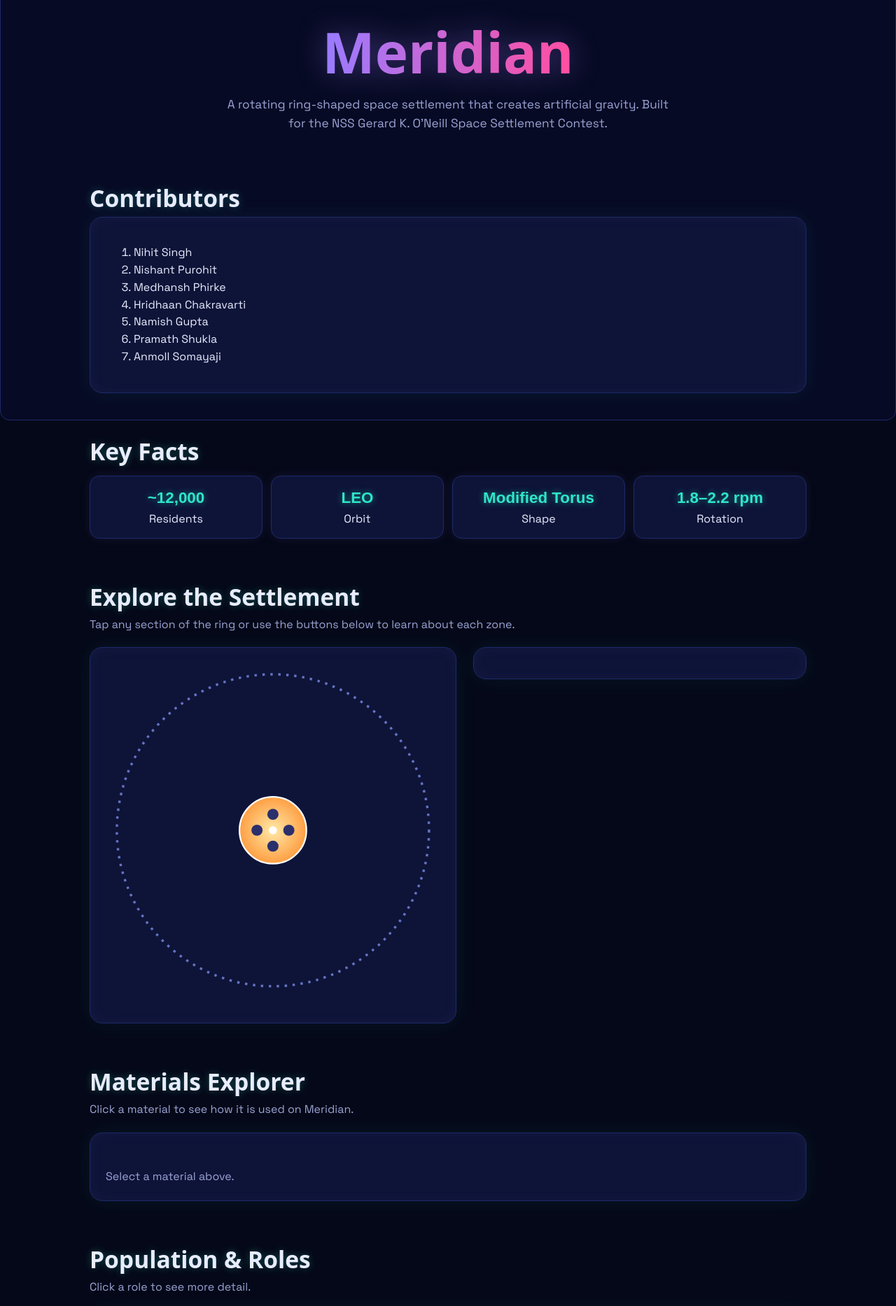
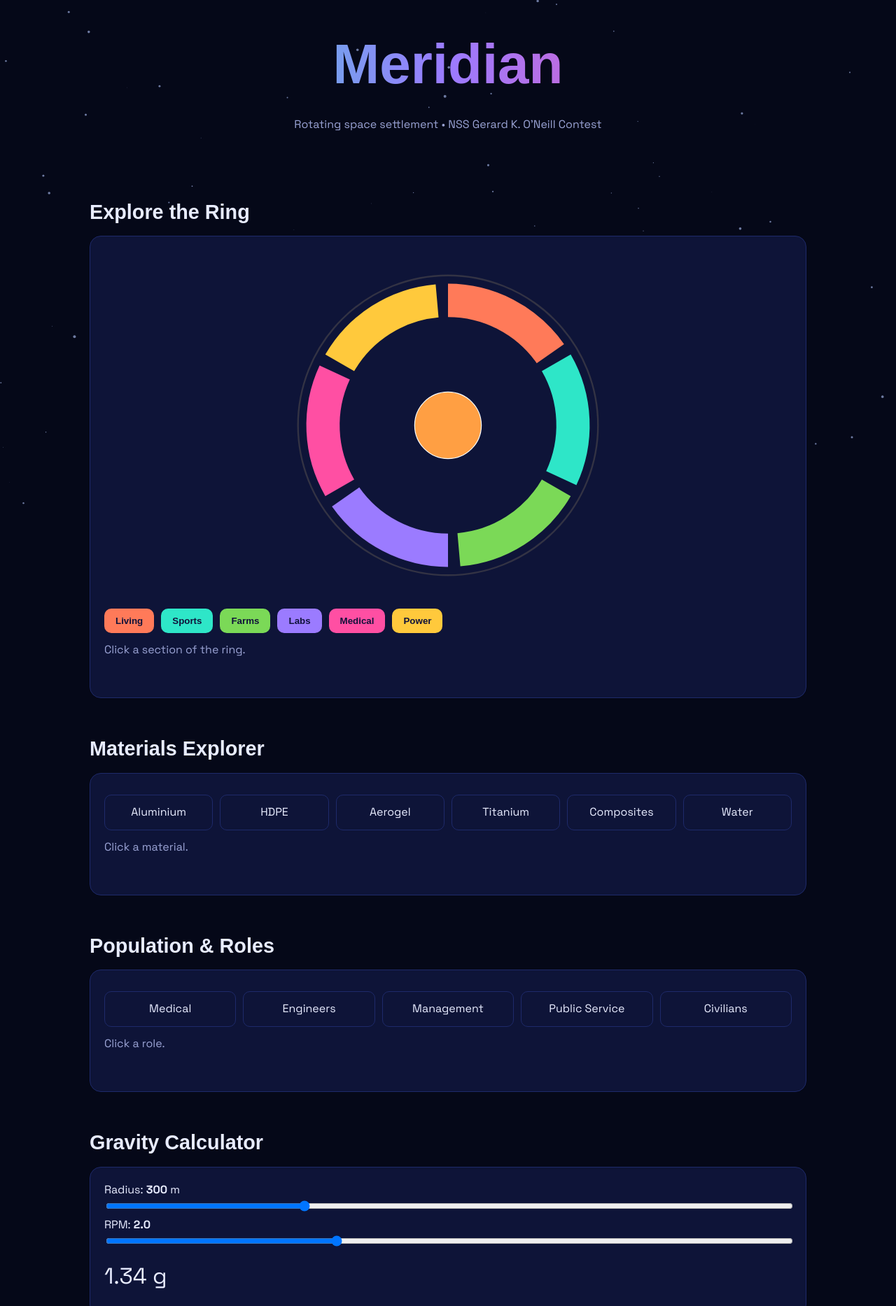
Before and after one commit to meridianspace-nss/meridian, a plain HTML site: page index.html in a window 1280 px wide. Shown: the part 40-1907 px from the top of the page at 70% size. Drawn offline with Linux system fonts and the light colour scheme; a web font is replaced by a local one.

Commit message:
Update index.html

```diff
--- a/index.html
+++ b/index.html
@@ -2,71 +2,31 @@
 <html lang="en">
 <head>
 <meta charset="utf-8">
-<meta name="viewport" content="width=device-width, initial-scale=1, viewport-fit=cover">
+<meta name="viewport" content="width=device-width, initial-scale=1">
 <title>Meridian Space Settlement</title>
 <link href="https://fonts.googleapis.com/css2?family=Unbounded:wght@500;700&family=Space+Grotesk:wght@400;500;700&display=swap" rel="stylesheet">
 <style>
-:root{--bg:#050818;--text:#e8ecff;--mut:#9aa3d4;--card:#0e1438;--line:#1e2a6a;--teal:#2ee6c8;--pink:#ff4fa3;--sun:#ffc93c;--vio:#9b7bff;--coral:#ff7a59}
+:root{--bg:#050818;--text:#e8ecff;--mut:#9aa3d4;--card:#0e1438;--line:#1e2a6a;--teal:#2ee6c8;--pink:#ff4fa3;--sun:#ffc93c;--vio:#9b7bff}
 *{box-sizing:border-box}
-html{scroll-padding-top:20px}
-body{margin:0;background:var(--bg);color:var(--text);font-family:'Space Grotesk',system-ui,sans-serif;line-height:1.55;overflow-x:hidden}
+body{margin:0;background:var(--bg);color:var(--text);font-family:'Space Grotesk',sans-serif;line-height:1.55}
 #particles{position:fixed;inset:0;z-index:-1;pointer-events:none}
-h1,h2,h3{font-family:'Unbounded',system-ui,sans-serif;margin:0;line-height:1.15}
-main{max-width:1060px;margin:0 auto;padding:28px 18px 80px}
-.hero{text-align:center;padding:40px 0 10px}
-.hero h1{font-size:clamp(2.6rem,8vw,5rem);background:linear-gradient(90deg,var(--teal),var(--vio),var(--pink),var(--sun));-webkit-background-clip:text;background-clip:text;color:transparent;filter:drop-shadow(0 0 20px rgba(155,123,255,.4))}
-.hero p{max-width:640px;margin:16px auto 0;color:var(--mut);font-size:1.08rem}
-section{margin-top:64px}
-h2{font-size:clamp(1.5rem,4.5vw,2.1rem);margin-bottom:8px;text-shadow:0 0 12px rgba(46,230,200,.3)}
-.sub{color:var(--mut);margin:0 0 20px;max-width:700px}
-.grid{display:grid;grid-template-columns:minmax(0,1.1fr) minmax(0,1fr);gap:24px;align-items:start}
-@media(max-width:760px){.grid{grid-template-columns:1fr}}
-.card{background:var(--card);border:1px solid var(--line);border-radius:18px;padding:22px;box-shadow:0 0 30px rgba(46,230,200,.08),inset 0 0 20px rgba(155,123,255,.05)}
-svg{width:100%;height:auto;display:block}
-#ring{transform-origin:210px 210px;animation:spin 22s linear infinite}
-@keyframes spin{to{transform:rotate(360deg)}}
-.seg{cursor:pointer;transition:stroke-width .2s,filter .2s}
-.seg:hover,.seg.on{stroke-width:56;filter:brightness(1.3) drop-shadow(0 0 8px currentColor)}
-.port{cursor:pointer}
-.legend{display:flex;flex-wrap:wrap;gap:8px;margin-top:14px}
-.chip{border:2px solid var(--c);background:transparent;color:var(--text);padding:7px 14px;border-radius:99px;font:inherit;font-size:.9rem;cursor:pointer;transition:.2s}
-.chip.on,.chip:hover{background:var(--c);color:#10123a;box-shadow:0 0 12px var(--c)}
-:focus-visible{outline:3px solid var(--sun);outline-offset:3px}
-#info h3{font-size:1.3rem;margin:0 0 10px;color:var(--c,var(--teal))}
-#info ul{padding-left:18px;color:var(--mut);margin:12px 0 0}
-.sliders label{display:flex;justify-content:space-between;font-weight:600;margin-top:16px}
-input[type=range]{width:100%;accent-color:var(--vio);margin-top:4px}
-.big{font-family:'Unbounded',sans-serif;font-size:clamp(2.2rem,6vw,3.2rem);margin:10px 0 0;text-shadow:0 0 15px rgba(46,230,200,.5)}
-.bar{height:18px;border-radius:99px;background:linear-gradient(90deg,var(--vio),var(--teal),var(--sun),var(--coral));position:relative;margin-top:12px;box-shadow:0 0 15px rgba(155,123,255,.4)}
-.bar i{position:absolute;top:-6px;width:6px;height:30px;border-radius:4px;background:var(--text);transform:translateX(-50%);transition:left .25s}
-.btns{display:flex;flex-wrap:wrap;gap:10px;margin-top:16px}
-button.b{border:0;border-radius:12px;padding:11px 18px;font:inherit;font-weight:700;cursor:pointer;color:#10123a;background:var(--teal);transition:.15s;box-shadow:0 0 12px rgba(46,230,200,.4)}
-button.b:hover{filter:brightness(1.1);box-shadow:0 0 18px rgba(46,230,200,.6)}
-button.b.alt{background:var(--pink);box-shadow:0 0 12px rgba(255,79,163,.4)}
-button.b.sun{background:var(--sun);box-shadow:0 0 12px rgba(255,201,60,.4)}
-button.b.off{background:var(--line);color:var(--text);box-shadow:none}
-.formula{font-family:'Unbounded',sans-serif;font-size:1.15rem;color:var(--sun);margin:0 0 8px;text-shadow:0 0 10px rgba(255,201,60,.5)}
-canvas{width:100%;height:auto;border-radius:14px;background:#070a24;display:block;border:1px solid var(--line)}
-.stat{margin-top:12px;color:var(--mut);min-height:1.6em}
-.two{display:grid;grid-template-columns:1fr 1fr;gap:16px;margin-top:20px}
-@media(max-width:700px){.two{grid-template-columns:1fr}}
-.two .card h3{margin:0 0 8px;font-size:1.1rem}
-.two .card p{margin:0;color:var(--mut)}
-#m3d{border-radius:18px;overflow:hidden;border:1px solid var(--line);background:#050a24;touch-action:pan-y;cursor:grab;line-height:0;box-shadow:0 0 30px rgba(46,230,200,.1)}
-#m3d:active{cursor:grabbing}
-.zoom{display:flex;align-items:center;gap:12px;margin-top:16px;font-weight:600}
-.zoom input{flex:1}
-footer{margin-top:70px;text-align:center;color:var(--mut);font-size:.92rem}
-@media(prefers-reduced-motion:reduce){#ring{animation:none}}
-.facts{display:grid;grid-template-columns:repeat(auto-fit,minmax(160px,1fr));gap:12px;margin-top:16px}
-.fact{background:var(--card);border:1px solid var(--line);border-radius:14px;padding:14px;text-align:center;box-shadow:0 0 15px rgba(155,123,255,.1)}
-.fact strong{display:block;font-family:'Unbounded',sans-serif;font-size:1.4rem;color:var(--teal);text-shadow:0 0 10px rgba(46,230,200,.5)}
-.mat-grid{display:grid;grid-template-columns:repeat(auto-fit,minmax(140px,1fr));gap:10px;margin-top:12px}
-.mat-btn{background:var(--card);border:1px solid var(--line);border-radius:12px;padding:12px;text-align:center;cursor:pointer;transition:.2s}
-.mat-btn:hover,.mat-btn.on{border-color:var(--teal);box-shadow:0 0 12px rgba(46,230,200,.4)}
-.risk-card{cursor:pointer;transition:.2s}
-.risk-card:hover{transform:translateY(-3px);box-shadow:0 8px 25px rgba(46,230,200,.15)}
-#job-detail{min-height:80px;margin-top:12px}
+main{max-width:1060px;margin:0 auto;padding:30px 18px 80px}
+.hero{text-align:center;padding:40px 0}
+.hero h1{font-family:'Unbounded',sans-serif;font-size:clamp(2.5rem,8vw,5rem);background:linear-gradient(90deg,var(--teal),var(--vio),var(--pink));-webkit-background-clip:text;background-clip:text;color:transparent;margin:0}
+.hero p{color:var(--mut);max-width:600px;margin:12px auto 0}
+section{margin-top:50px}
+h2{font-family:'Unbounded',sans-serif;font-size:1.8rem;margin:0 0 12px}
+.card{background:var(--card);border:1px solid var(--line);border-radius:16px;padding:20px;margin-top:12px}
+.btns{display:flex;flex-wrap:wrap;gap:10px;margin:12px 0}
+button{border:0;border-radius:10px;padding:10px 16px;font-weight:700;cursor:pointer;background:var(--teal);color:#10123a}
+button:hover{filter:brightness(1.1)}
+.mat-grid,.job-grid{display:grid;grid-template-columns:repeat(auto-fit,minmax(140px,1fr));gap:10px;margin-top:10px}
+.mat-btn,.job-btn{background:var(--card);border:1px solid var(--line);border-radius:10px;padding:12px;text-align:center;cursor:pointer}
+.mat-btn:hover,.job-btn:hover,.on{border-color:var(--teal);box-shadow:0 0 10px rgba(46,230,200,.4)}
+#info,#mat-info,#job-detail{margin-top:12px;color:var(--mut);min-height:60px}
+svg{width:100%;max-width:500px;display:block;margin:0 auto}
+.seg{cursor:pointer}
+.seg:hover,.seg.on{filter:brightness(1.3)}
 </style>
 </head>
 <body>
@@ -74,171 +34,163 @@ footer{margin-top:70px;text-align:center;color:var(--mut);font-size:.92rem}
 <main>
 <header class="hero">
 <h1>Meridian</h1>
-<p>A rotating ring-shaped space settlement that creates artificial gravity. Built for the NSS Gerard K. O’Neill Space Settlement Contest.</p>
+<p>Rotating space settlement • NSS Gerard K. O’Neill Contest</p>
 </header>
 
 <section>
-<h2>Contributors</h2>
+<h2>Explore the Ring</h2>
 <div class="card">
-<ol>
-<li>Nihit Singh</li>
-<li>Nishant Purohit</li>
-<li>Medhansh Phirke</li>
-<li>Hridhaan Chakravarti</li>
-<li>Namish Gupta</li>
-<li>Pramath Shukla</li>
-<li>Anmoll Somayaji</li>
-</ol>
-</div>
-</section>
-
-<section>
-<h2>Key Facts</h2>
-<div class="facts">
-<div class="fact"><strong>~12,000</strong>Residents</div>
-<div class="fact"><strong>LEO</strong>Orbit</div>
-<div class="fact"><strong>Modified Torus</strong>Shape</div>
-<div class="fact"><strong>1.8–2.2 rpm</strong>Rotation</div>
-</div>
-</section>
-
-<section>
-<h2>Explore the Settlement</h2>
-<p class="sub">Tap any section of the ring or use the buttons below to learn about each zone.</p>
-<div class="grid">
-<div class="card">
-<svg viewBox="0 0 420 420" role="img" aria-label="Top view of the Meridian ring with six sections and a central docking hub">
-<defs><radialGradient id="hubg"><stop offset="0" stop-color="#ffe9a8"/><stop offset="1" stop-color="#ff9f43"/></radialGradient></defs>
-<circle cx="210" cy="210" r="196" fill="none" stroke="#8b9cff" stroke-width="3" stroke-dasharray="3 7" opacity=".7"/>
-<g id="ring">
-<g id="spokes" stroke="#8b9cff" stroke-width="3" opacity=".6"></g>
-<g id="segs" fill="none" stroke-linecap="butt" stroke-width="44"></g>
-</g>
-<g id="lasers"></g>
-<g class="port" id="hub" tabindex="0" role="button" aria-label="Docking hub">
-<circle cx="210" cy="210" r="42" fill="url(#hubg)" stroke="#fff" stroke-width="2"/>
-<g fill="#2b2f6b"><circle cx="210" cy="190" r="7"/><circle cx="230" cy="210" r="7"/><circle cx="210" cy="230" r="7"/><circle cx="190" cy="210" r="7"/></g>
-<circle cx="210" cy="210" r="5" fill="#fff"/>
-</g>
+<svg viewBox="0 0 420 420">
+<circle cx="210" cy="210" r="180" fill="none" stroke="#334" stroke-width="2"/>
+<g id="segs"></g>
+<circle id="hub" cx="210" cy="210" r="40" fill="#ff9f43" stroke="#fff" style="cursor:pointer"/>
 </svg>
-<div class="legend" id="legend"></div>
-</div>
-<div class="card" id="info"></div>
+<div id="legend" class="btns"></div>
+<div id="info">Click a section of the ring.</div>
 </div>
 </section>
 
 <section>
 <h2>Materials Explorer</h2>
-<p class="sub">Click a material to see how it is used on Meridian.</p>
 <div class="card">
 <div class="mat-grid" id="mat-grid"></div>
-<div id="mat-info" style="margin-top:16px;color:var(--mut)">Select a material above.</div>
+<div id="mat-info">Click a material.</div>
 </div>
 </section>
 
 <section>
 <h2>Population & Roles</h2>
-<p class="sub">Click a role to see more detail.</p>
 <div class="card">
-<div class="btns" id="job-btns"></div>
-<div id="job-detail"></div>
+<div class="job-grid" id="job-btns"></div>
+<div id="job-detail">Click a role.</div>
 </div>
 </section>
 
 <section>
-<h2>Risks & Mitigation</h2>
-<p class="sub">Click any risk card to expand the mitigation approach.</p>
-<div class="two" id="risks"></div>
-</section>
-
-<section>
-<h2>Meridian in 3D</h2>
-<p class="sub">Drag to look around. Toggle the shield and lasers to see the protection layers.</p>
+<h2>Gravity Calculator</h2>
 <div class="card">
-<div id="m3d"></div>
-<div class="btns">
-<button class="b" id="t-spin">Ring spin: ON</button>
-<button class="b alt" id="t-shield">Whipple shield: OFF</button>
-<button class="b sun" id="t-laser">Lasers: OFF</button>
-<button class="b" id="t-orbit">Auto-orbit: ON</button>
-<button class="b off" id="t-reset">Reset view</button>
-</div>
-<label class="zoom">Zoom <input type="range" id="zm" min="10" max="40" value="20" aria-label="Zoom"></label>
+<label>Radius: <b id="rv">300</b> m</label><br>
+<input type="range" id="r" min="100" max="800" value="300" style="width:100%">
+<br><label>RPM: <b id="pv">2.0</b></label><br>
+<input type="range" id="p" min="0.5" max="5" step="0.1" value="2.0" style="width:100%">
+<p style="font-size:2rem;margin:10px 0" id="gv">1.00 g</p>
 </div>
 </section>
-
-<section>
-<h2>Gravity from Spinning</h2>
-<p class="sub">Meridian rotates so the outer rim pushes everything outward — this feels like gravity. The floor is the outer edge of the ring.</p>
-<div class="card">
-<p class="formula">a = ω² × r</p>
-<div class="grid">
-<div class="sliders">
-<label>Ring radius r <b id="rv">150 m</b></label>
-<input type="range" id="r" min="50" max="500" value="150" aria-label="Ring radius">
-<label>Spin rate <b id="pv">2.4 rpm</b></label>
-<input type="range" id="p" min="0.5" max="10" step="0.1" value="2.4" aria-label="Spin rate in rpm">
-<div class="btns">
-<button class="b sun" data-g="1">Earth 1 g</button>
-<button class="b alt" data-g="0.38">Mars 0.38 g</button>
-<button class="b" data-g="0.165">Moon 0.165 g</button>
-</div>
-</div>
-<div>
-<div>Gravity at the rim</div>
-<div class="big" id="gv">1.0 g</div>
-<div class="bar"><i id="gi"></i></div>
-<p class="stat" id="gs"></p>
-</div>
-</div>
-</div>
-</section>
-
-<section>
-<h2>Protection System</h2>
-<p class="sub">Whipple shielding and active laser deflection protect the ring from space debris. Fire a piece of debris to see how each layer works.</p>
-<div class="card">
-<canvas id="cv" width="760" height="300" aria-label="Debris hitting a Whipple shield, with an optional laser"></canvas>
-<div class="btns">
-<button class="b alt" id="fire">Fire debris</button>
-<button class="b" id="lz">Laser: ON</button>
-</div>
-<p class="stat" id="st">Laser is on. Debris will be pushed off course before it arrives.</p>
-<div class="two">
-<div class="card"><h3>Whipple Shield</h3><p>A thin outer bumper sits a short distance from the main hull. Fast debris hits the bumper and breaks into a cloud of tiny fragments. The cloud spreads out, so the inner wall receives a weak, wide impact instead of one sharp strike.</p></div>
-<div class="card"><h3>Active Laser Deflection</h3><p>Sensors track incoming objects. Lasers heat one side of the object, causing a small amount of material to boil off and nudge its path away from the settlement. Whipple shields act as the backup layer.</p></div>
-</div>
-</div>
-</section>
-
-<section>
-<h2>Life Support Overview</h2>
-<div class="two">
-<div class="card"><h3>Atmosphere</h3><p>Oxygen is produced by water electrolysis. Carbon dioxide is removed by regenerable filters and the Sabatier reaction. Continuous monitoring keeps the air safe.</p></div>
-<div class="card"><h3>Water & Waste</h3><p>Most water is recovered from showers, humidity, and other sources, then purified. Waste is sorted and recycled wherever practical.</p></div>
-<div class="card"><h3>Temperature</h3><p>Heat is rejected to space through radiators. Humidity is controlled to prevent condensation. Zones can be adjusted independently.</p></div>
-<div class="card"><h3>Agriculture</h3><p>Hydroponic and aeroponic farms grow fresh food and contribute a limited amount of oxygen. They are not the primary life-support system.</p></div>
-</div>
-</section>
-
-<footer>Meridian · NSS Gerard K. O’Neill Space Settlement Contest · Conceptual student project</footer>
 </main>
 
 <script>
-// Particle background
-const pCanvas = document.getElementById('particles');
-const pCtx = pCanvas.getContext('2d');
-let particles = [];
-function resizeParticles() {
-  pCanvas.width = window.innerWidth;
-  pCanvas.height = window.innerHeight;
+// Particles
+const pc = document.getElementById('particles');
+const ctx = pc.getContext('2d');
+function resize(){pc.width=innerWidth;pc.height=innerHeight}
+addEventListener('resize',resize);resize();
+let pts=[];
+for(let i=0;i<100;i++)pts.push({x:Math.random()*pc.width,y:Math.random()*pc.height,s:Math.random()*2,v:Math.random()*0.5});
+function particles(){
+  ctx.clearRect(0,0,pc.width,pc.height);
+  pts.forEach(p=>{
+    p.y-=p.v;if(p.y<0)p.y=pc.height;
+    ctx.fillStyle='rgba(180,200,255,.6)';
+    ctx.beginPath();ctx.arc(p.x,p.y,p.s,0,6.28);ctx.fill();
+  });
+  requestAnimationFrame(particles);
 }
-window.addEventListener('resize', resizeParticles);
-resizeParticles();
-class Particle {
-  constructor() { this.reset(); }
-  reset() {
-    this.x = Math.random() * pCanvas.width;
-    this.y = Math.random() * pCanvas.height;
-    this.size = Math.random() * 1.8 + 0.4;
-    this.speedX = (Math.random() - 0.5)
+particles();
+
+// Ring sections
+const sections = [
+  {n:'Living',c:'#ff7a59',t:'Homes, shops and parks.'},
+  {n:'Sports',c:'#2ee6c8',t:'Exercise and recreation areas.'},
+  {n:'Farms',c:'#7bd957',t:'Hydroponic food production.'},
+  {n:'Labs',c:'#9b7bff',t:'Research and education.'},
+  {n:'Medical',c:'#ff4fa3',t:'Hospital and clinics.'},
+  {n:'Power',c:'#ffc93c',t:'Energy and workshops.'}
+];
+const segs = document.getElementById('segs');
+const legend = document.getElementById('legend');
+const info = document.getElementById('info');
+sections.forEach((s,i)=>{
+  const a1 = i*60, a2 = a1+55;
+  const path = document.createElementNS('http://www.w3.org/2000/svg','path');
+  const r=150, cx=210, cy=210;
+  const x1 = cx + r*Math.cos((a1-90)*Math.PI/180);
+  const y1 = cy + r*Math.sin((a1-90)*Math.PI/180);
+  const x2 = cx + r*Math.cos((a2-90)*Math.PI/180);
+  const y2 = cy + r*Math.sin((a2-90)*Math.PI/180);
+  path.setAttribute('d',`M${x1} ${y1} A${r} ${r} 0 0 1 ${x2} ${y2}`);
+  path.setAttribute('stroke',s.c);
+  path.setAttribute('stroke-width','40');
+  path.setAttribute('fill','none');
+  path.classList.add('seg');
+  path.onclick = () => show(i);
+  segs.appendChild(path);
+
+  const btn = document.createElement('button');
+  btn.textContent = s.n;
+  btn.style.background = s.c;
+  btn.onclick = () => show(i);
+  legend.appendChild(btn);
+});
+function show(i){
+  document.querySelectorAll('.seg').forEach((p,k)=>p.classList.toggle('on',k===i));
+  info.innerHTML = `<strong>${sections[i].n}</strong><br>${sections[i].t}`;
+}
+document.getElementById('hub').onclick = () => info.innerHTML = '<strong>Docking Hub</strong><br>Central zero-g docking and logistics area.';
+
+// Materials
+const mats = [
+  {n:'Aluminium',d:'Structural frames and beams'},
+  {n:'HDPE',d:'Radiation shielding'},
+  {n:'Aerogel',d:'Thermal insulation'},
+  {n:'Titanium',d:'High-load joints'},
+  {n:'Composites',d:'Lightweight panels'},
+  {n:'Water',d:'Shielding + life support'}
+];
+const mg = document.getElementById('mat-grid');
+const mi = document.getElementById('mat-info');
+mats.forEach(m=>{
+  const b = document.createElement('div');
+  b.className = 'mat-btn';
+  b.textContent = m.n;
+  b.onclick = () => {
+    document.querySelectorAll('.mat-btn').forEach(x=>x.classList.remove('on'));
+    b.classList.add('on');
+    mi.innerHTML = `<strong>${m.n}</strong><br>${m.d}`;
+  };
+  mg.appendChild(b);
+});
+
+// Jobs
+const jobs = [
+  {n:'Medical',p:'~1,200',d:'Doctors and health staff'},
+  {n:'Engineers',p:'~1,000',d:'Maintenance and systems'},
+  {n:'Management',p:'~800',d:'Operations and logistics'},
+  {n:'Public Service',p:'~2,000',d:'Safety and administration'},
+  {n:'Civilians',p:'~4,500',d:'Families and residents'}
+];
+const jb = document.getElementById('job-btns');
+const jd = document.getElementById('job-detail');
+jobs.forEach(j=>{
+  const b = document.createElement('div');
+  b.className = 'job-btn';
+  b.textContent = j.n;
+  b.onclick = () => jd.innerHTML = `<strong>${j.n}</strong> — ${j.p}<br>${j.d}`;
+  jb.appendChild(b);
+});
+
+// Gravity
+const rr = document.getElementById('r');
+const pp = document.getElementById('p');
+function updateG(){
+  const R = +rr.value, rpm = +pp.value;
+  const w = rpm * 2 * Math.PI / 60;
+  const g = (w*w*R)/9.81;
+  document.getElementById('rv').textContent = R;
+  document.getElementById('pv').textContent = rpm.toFixed(1);
+  document.getElementById('gv').textContent = g.toFixed(2) + ' g';
+}
+rr.oninput = pp.oninput = updateG;
+updateG();
+</script>
+</body>
+</html>
```
